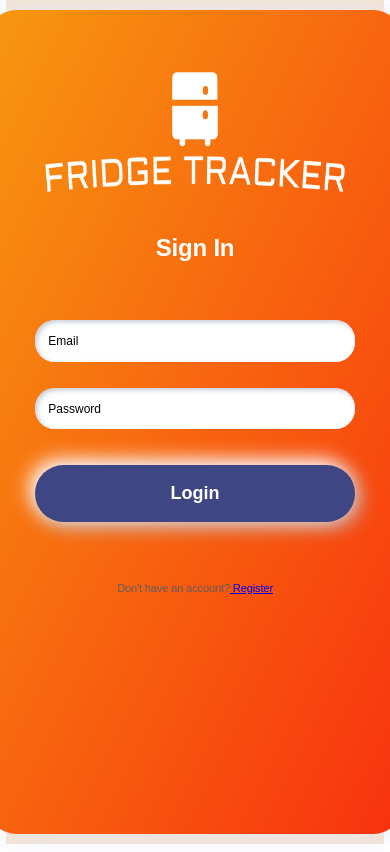
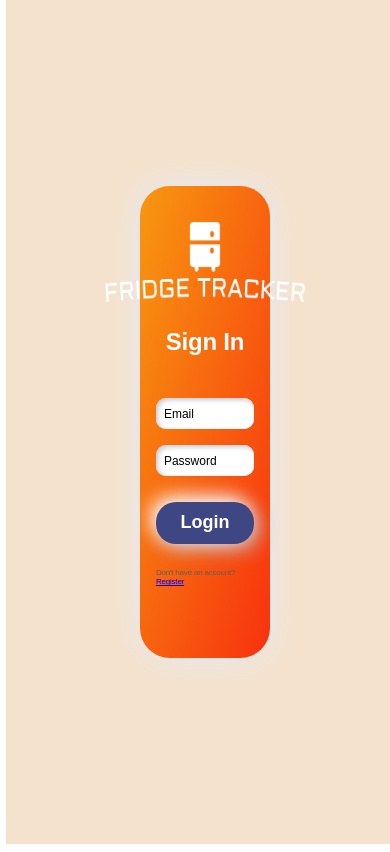
Before and after one commit to four4z/webject2, a React (Vite) app: page /signin in a window 390 px wide. Built offline with nearby package versions, Linux system fonts and the light colour scheme.

Commit message:
responsive

```diff
--- a/src/RegisterScreen.module.css
+++ b/src/RegisterScreen.module.css
@@ -4,15 +4,8 @@
   --color-bg: #EBECF0;
   --color-shadow: #babeccd5;
   --color-white: #FFF;
+  --ruler: 16px;
 }
-
-/* :root {
-  --p: #f78800;
-  --s: hsl(233deg 36% 38%);
-  --color-bg: #EBECF0;
-  --color-shadow: #babeccd5;
-  --color-white: #FFF;
-} */
 
 body {
   user-select: none;
@@ -20,10 +13,7 @@ body {
 }
 
 .register-screen-container {
-  --ruler: 16px;
-  /* background: var(--p); */
   background: #f4e2cc;
-  /* background: #FFF; */
   font-family: 'Poppins', sans-serif;
   letter-spacing: -0.2px;
   font-size: var(--ruler);
@@ -35,6 +25,7 @@ body {
   margin-top: -8px;
   width: 101%;
   margin-left: -0.5%;
+  padding: 0 20px;
 }
 
 .screen-1,
@@ -47,25 +38,26 @@ body {
   border-radius: 30px;
   box-shadow: 0 0 2em hsl(231deg 62% 94%);
   gap: 2em;
-  height: 90vh;
+  height: 88vh;
+  width: 26%;
+  max-width: 500px;
 }
 
 .logo {
   width: 300px;
   height: 120px;
-  /* margin-top: -3em; */
   margin-top: 30px;
 }
 
 .text {
   color: white;
   margin-top: 10px;
-  margin-bottom: px;
 }
 
 form {
   padding: var(--ruler);
-  width: calc(var(--ruler) * 20);
+  width: 100%;
+  max-width: 320px;
   display: flex;
   flex-direction: column;
   gap: 1em;
@@ -83,13 +75,17 @@ input {
   transition: all 0.2s ease-in-out;
   appearance: none;
   -webkit-appearance: none;
-  &::placeholder {
+}
+
+.input-regis::placeholder,
+input::placeholder {
   color: hsl(0deg 0% 0%);
   font-size: 0.9em;
 }
-  &:focus {
+
+.input-regis:focus,
+input:focus {
   box-shadow: inset 1px 1px 2px var(--color-shadow), inset -1px -1px 2px var(--color-white);
-  }
 }
 
 .button-submit {
@@ -102,12 +98,14 @@ input {
   cursor: pointer;
   box-shadow: -5px -5px 20px var(--color-white), 5px 5px 20px var(--color-shadow);
   transition: all 0.2s ease-in-out;
-  &:hover {
+}
+
+.button-submit:hover {
   box-shadow: -2px -2px 5px var(--color-white), 2px 2px 5px var(--color-shadow);
 }
-  &:active {
+
+.button-submit:active {
   box-shadow: inset 1px 1px 2px var(--color-shadow), inset -1px -1px 2px var(--color-white);
-  }
 }
 
 .signin-link,
@@ -117,5 +115,83 @@ input {
   color: hsl(0deg 0% 37%);
   justify-content: space-between;
   padding-bottom: 10em;
-  span { cursor: pointer }
+  margin-top: -2em;
 }
+
+.signin-link span,
+.register-link span {
+  cursor: pointer;
+}
+
+@media screen and (max-width: 768px) {
+  .register-screen-container {
+    padding: 0 10px;
+  }
+
+  .screen-1,
+  .screen-2 {
+    padding: 1.5em;
+    height: auto;
+    gap: 1.5em;
+  }
+
+  .logo {
+    width: 250px;
+    height: 100px;
+    margin-top: 20px;
+  }
+
+  .form {
+    padding: var(--ruler);
+    width: 100%;
+  }
+
+  .input-regis,
+  input {
+    padding: 0.8em;
+    margin-bottom: 15px;
+    border-radius: 15px;
+  }
+
+  .button-submit {
+    padding: 0.8em;
+    border-radius: 25px;
+  }
+
+  .signin-link,
+  .register-link {
+    font-size: 0.6em;
+    padding-bottom: 8em;
+  }
+}
+
+@media screen and (max-width: 480px) {
+  .screen-1,
+  .screen-2 {
+    padding: 1em;
+    gap: 1em;
+  }
+
+  .logo {
+    width: 200px;
+    height: 80px;
+  }
+
+  .input-regis,
+  input {
+    padding: 0.6em;
+    margin-bottom: 10px;
+    border-radius: 10px;
+  }
+
+  .button-submit {
+    padding: 0.6em;
+    border-radius: 20px;
+  }
+
+  .signin-link,
+  .register-link {
+    font-size: 0.5em;
+    padding-bottom: 6em;
+  }
+}
```
Lines whose indentation alone changed are shown as unchanged.
